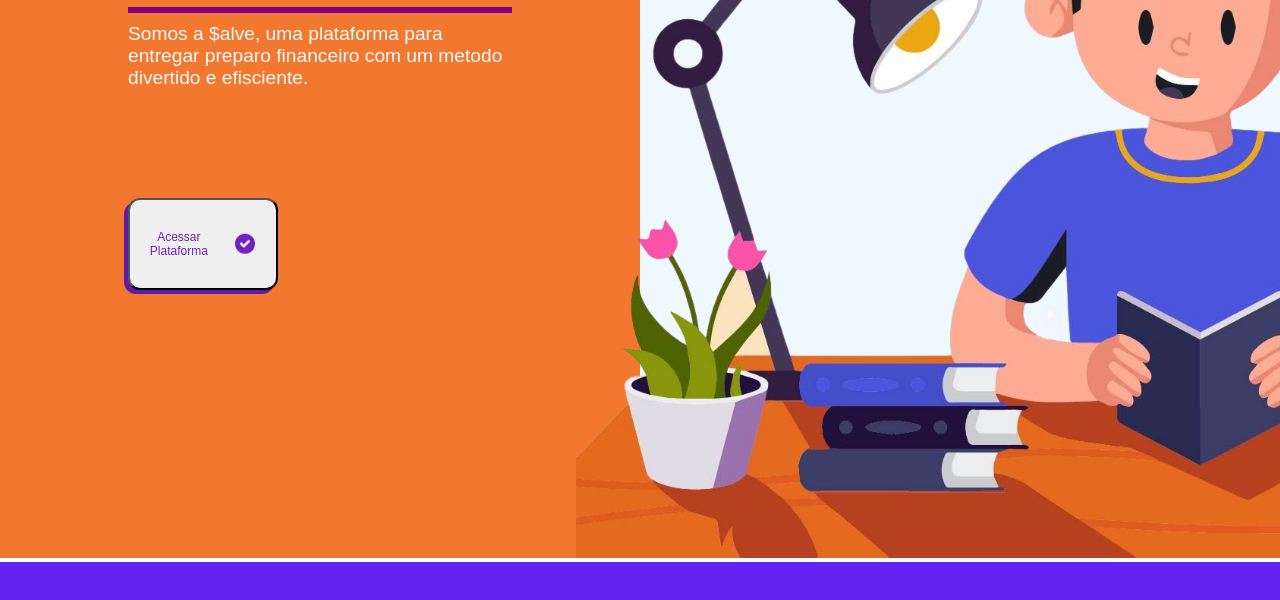
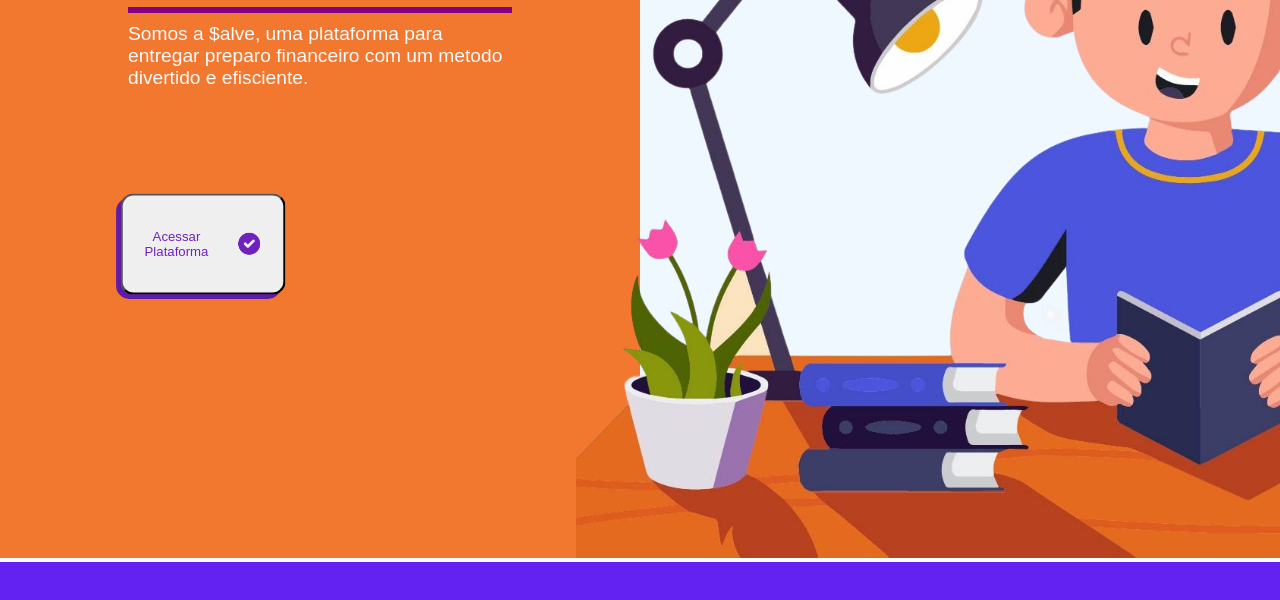
Before and after one commit to MayconSubrim/LandingpageSalve, a plain HTML site: page index.html in a window 1280 px wide. In both pictures the pointer is over the button "Acessar Plataforma". Shown: the part 1038-1638 px from the top of the page. Drawn offline with Linux system fonts and the light colour scheme.

Commit message:
adicionando estilos ao botão da primeira parte

```diff
--- a/styles/style.css
+++ b/styles/style.css
@@ -139,9 +139,16 @@ body, section{
     padding: 10px;
     color: #7021BF;
     box-shadow: -4px 4px 0px #5f1ba3;
+    cursor: pointer;
+
+}
 
 
+.botaozinho:hover{
+    transform: scale(1.1);
+    transition: all 100ms;
 }
+
 
 .botaozinho span {
     scale: 0.5;
```
